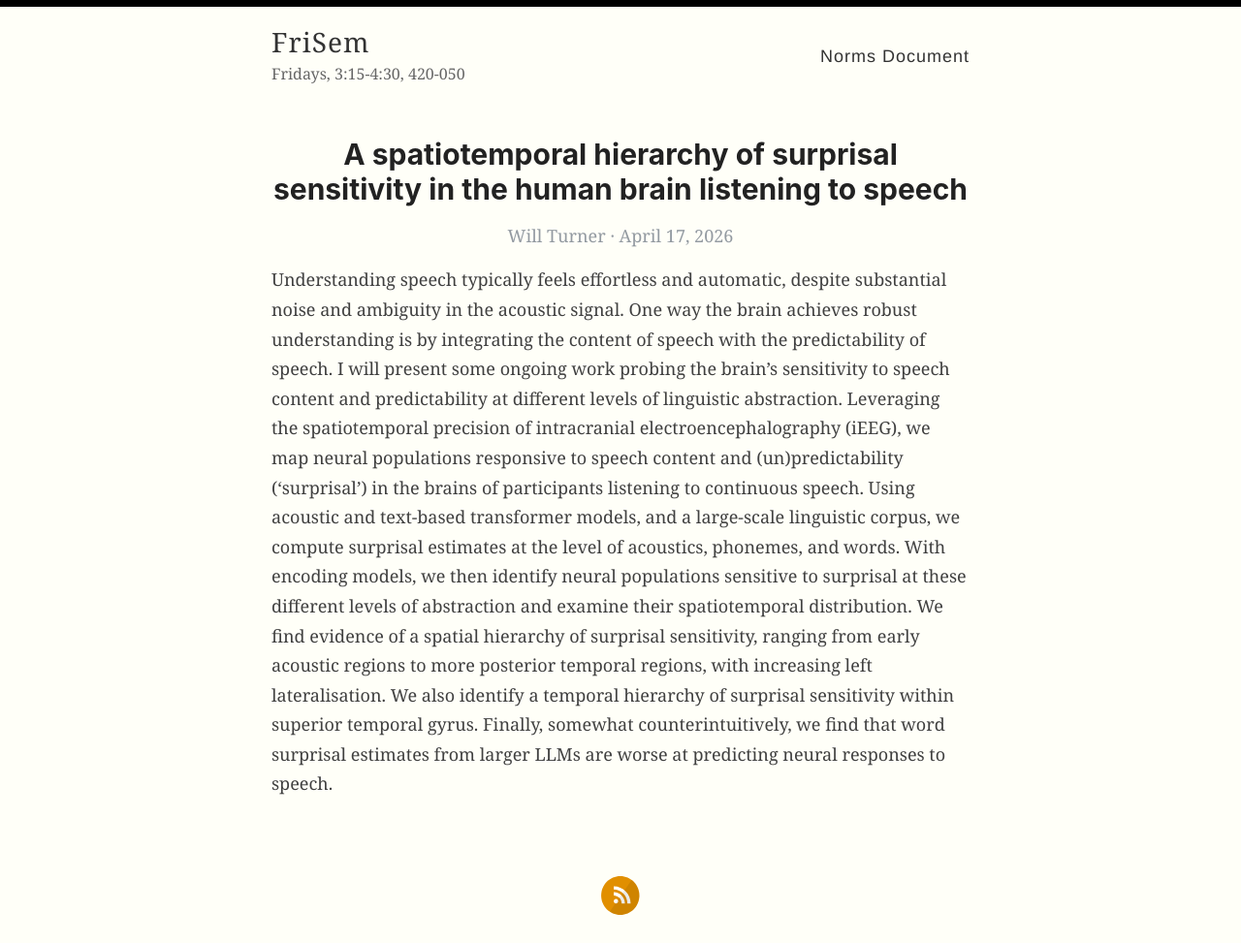
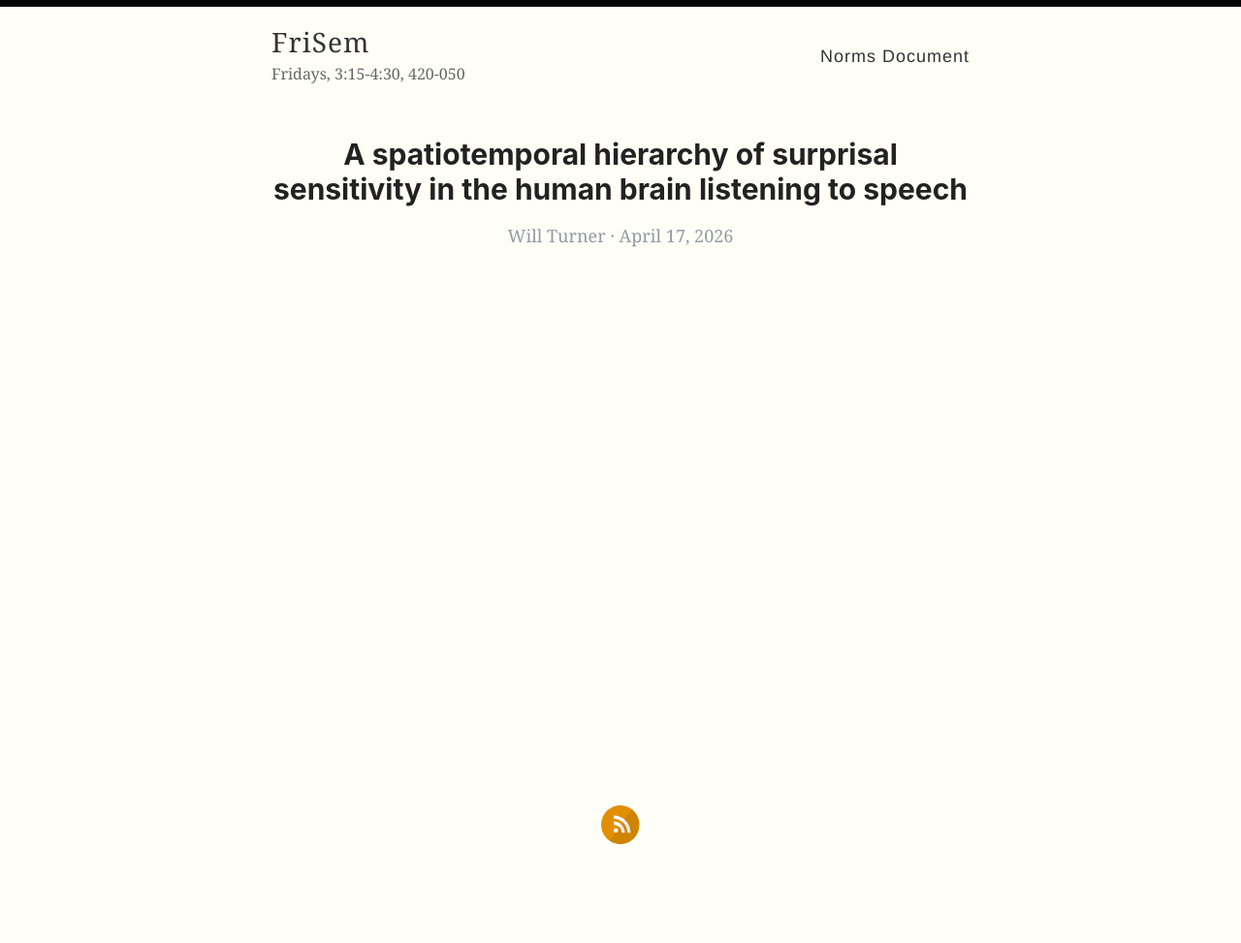
Before and after one commit to frisem/frisem.github.io, a Jekyll site: the page built from _posts/2026-04-17-Will-Turner.md, in a window 1280 px wide. Shown: the whole page at 97% size. Built offline with Jekyll 4.4.1, drawn with Linux system fonts in a browser that asks for light colours; after the commit the page ends 900 px from its top, so only the background shows below that.

```diff
--- a/_posts/2026-04-17-Will-Turner.md
+++ b/_posts/2026-04-17-Will-Turner.md
@@ -3,5 +3,3 @@
 title: A spatiotemporal hierarchy of surprisal sensitivity in the human brain listening to speech
 speaker: Will Turner
 ---
-
-Understanding speech typically feels effortless and automatic, despite substantial noise and ambiguity in the acoustic signal. One way the brain achieves robust understanding is by integrating the content of speech with the predictability of speech. I will present some ongoing work probing the brain’s sensitivity to speech content and predictability at different levels of linguistic abstraction. Leveraging the spatiotemporal precision of intracranial electroencephalography (iEEG), we map neural populations responsive to speech content and (un)predictability (‘surprisal’) in the brains of participants listening to continuous speech. Using acoustic and text-based transformer models, and a large-scale linguistic corpus, we compute surprisal estimates at the level of acoustics, phonemes, and words. With encoding models, we then identify neural populations sensitive to surprisal at these different levels of abstraction and examine their spatiotemporal distribution. We find evidence of a spatial hierarchy of surprisal sensitivity, ranging from early acoustic regions to more posterior temporal regions, with increasing left lateralisation. We also identify a temporal hierarchy of surprisal sensitivity within superior temporal gyrus. Finally, somewhat counterintuitively, we find that word surprisal estimates from larger LLMs are worse at predicting neural responses to speech.
```
